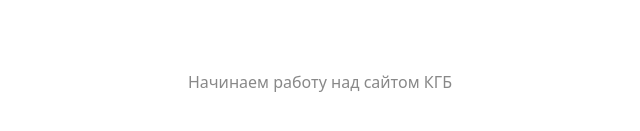
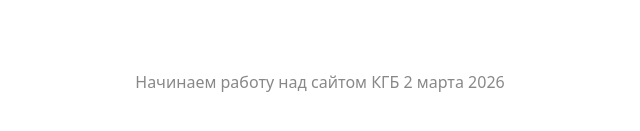
Before and after one commit to zzpillau/kgb_guides, a React (Vite) app: page / in a window 1280 px wide. Shown: the part 487-618 px from the top of the page, without its empty margins (320-960 px from the left). Built offline with nearby package versions, Linux system fonts and the light colour scheme.

Commit message:
chore: deploy settings

```diff
--- a/src/App.jsx
+++ b/src/App.jsx
@@ -22,7 +22,7 @@
         </button> */}
       </div>
       <p className="read-the-docs">
-        Начинаем работу над сайтом КГБ
+        Начинаем работу над сайтом КГБ 2 марта 2026
       </p>
     </>
   )
```
